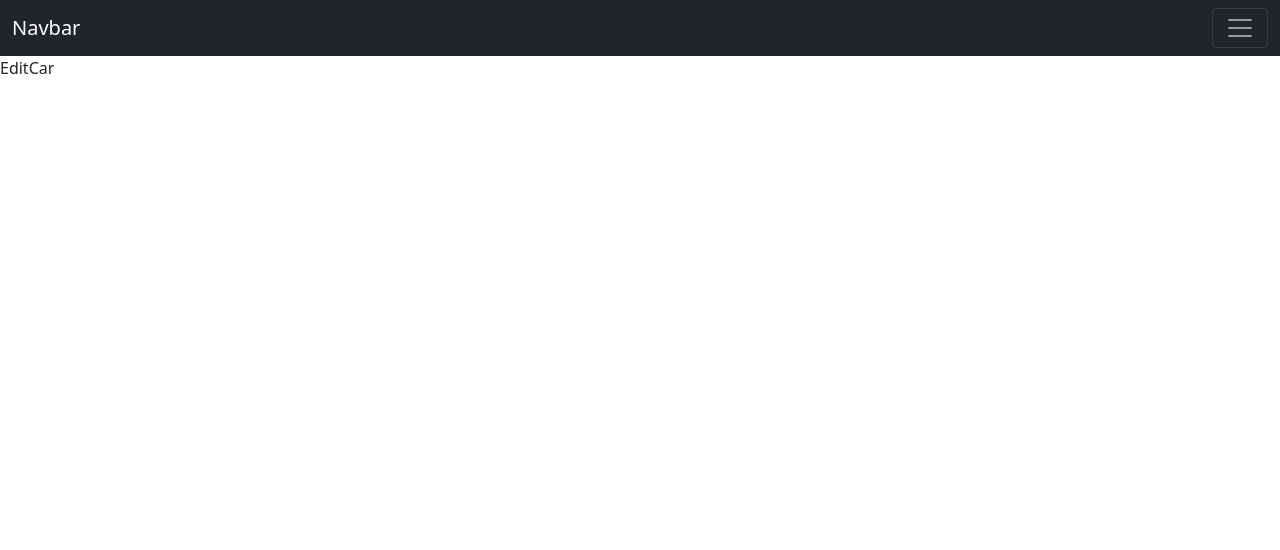
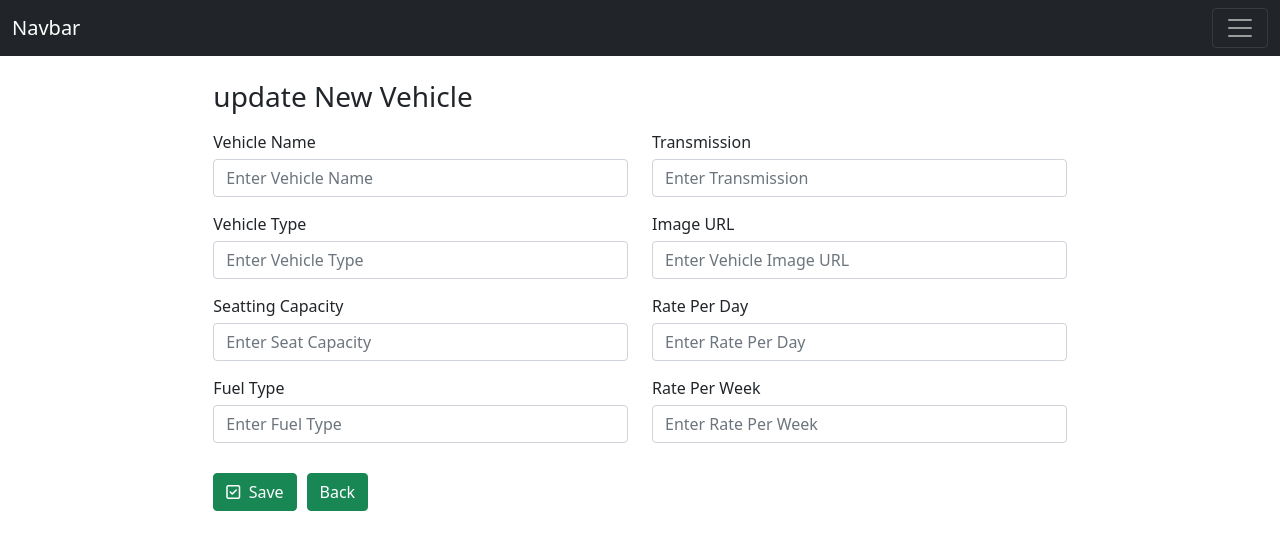
Before and after one commit to kumudu-dodandeniya/Rent-Cars-System, a React (Create React App) app in the folder client/: page /edit/1 in a window 1280 px wide. Shown: the top 550 px of the page. Built offline with nearby package versions, Linux system fonts and the light colour scheme; no server answers.

Commit message:
update car details

```diff
--- a/client/src/components/CarDetails.js
+++ b/client/src/components/CarDetails.js
@@ -1,5 +1,6 @@
 import React, { Component } from 'react'
 import axios  from 'axios';
+import { Button, Card, Container, Col, Row } from "react-bootstrap";
 
 export default class CarDetails extends Component {
     constructor(props){
@@ -28,7 +29,7 @@ export default class CarDetails extends Component {
 
     const {name,type,capacity,fuelType,transmission,image,rateper,rateweek} = this.state.car;
     return (
-    <div className="container text-center list vehicle">
+        <div className="container text-center list vehicle">
       <div className='row'>
             <div className='col-md-12'>
             <h4 style={{marginTop:'20px'}}>{name}</h4>
@@ -66,7 +67,6 @@ export default class CarDetails extends Component {
 
 
       </div>
-
     )
   }
 }
--- a/client/src/components/CreateCar.js
+++ b/client/src/components/CreateCar.js
@@ -1,181 +1,204 @@
-import React, { Component } from 'react'
-import axios from 'axios';
+import React, { Component } from "react";
+import axios from "axios";
+import { Button } from "react-bootstrap";
 
 export default class CreateCar extends Component {
-
-constructor(props){
+  constructor(props) {
     super(props);
-  this.state={
-    name:"",
-    transmission:"",
-    type:"",
-    image:"",
-    capacity:"",
-    rateper:"",
-    fuelType:"",
-    rateweek:""
-
-  }
+    this.state = {
+      name: "",
+      transmission: "",
+      type: "",
+      image: "",
+      capacity: "",
+      rateper: "",
+      fuelType: "",
+      rateweek: "",
+    };
   }
 
-handleInputChange =(e) =>{
-  const {name,value} = e.target;
+  handleInputChange = (e) => {
+    const { name, value } = e.target;
     this.setState({
       ...this.state,
-    [name]:value
-  })
-}
+      [name]: value,
+    });
+  };
 
-onSubmit = (e) =>{
+  onSubmit = (e) => {
     e.preventDefault();
 
-  const {name,transmission,type,image,capacity,rateper,fuelType,rateweek} = this.state;
+    const {
+      name,
+      transmission,
+      type,
+      image,
+      capacity,
+      rateper,
+      fuelType,
+      rateweek,
+    } = this.state;
 
     const data = {
-    name:name,
-    transmission:transmission,
-    type:type,
-    image:image,
-    capacity:capacity,
-    rateper:rateper,
-    fuelType:fuelType,
-    rateweek:rateweek
+      name: name,
+      transmission: transmission,
+      type: type,
+      image: image,
+      capacity: capacity,
+      rateper: rateper,
+      fuelType: fuelType,
+      rateweek: rateweek,
+    };
+    console.log(data);
+
+    axios.post("/car/save", data).then((res) => {
+      if (res.data.success) {
+        this.setState({
+          name: "",
+          transmission: "",
+          type: "",
+          image: "",
+          capacity: "",
+          rateper: "",
+          fuelType: "",
+          rateweek: "",
+        });
       }
-  console.log(data)
-
-  axios.post("/car/save", data).then((res)=>{
-    if(res.data.success){
-      this.setState(
-        {
-          name:"",
-          transmission:"",
-          type:"",
-          image:"",
-          capacity:"",
-          rateper:"",
-          fuelType:"",
-          rateweek:""
-
-
-        }
-      )
-    }
-  })
-
-
-}
+    });
+  };
 
   render() {
     return (
-      <div className='col-md-8 mt-4 mx-auto'>
-        <h1 className='h3 mb-3 font-weight-normal'>Add New Vehicle</h1>
+      <div className="col-md-8 mt-4 mx-auto">
+        <h1 className="h3 mb-3 font-weight-normal">Add New Vehicle</h1>
         <form>
+          <div class="row">
+            <div className="col" style={{ marginBottom: "15px" }}>
+              <label style={{ marginBottom: "5px" }}>Vehicle Name</label>
+              <input
+                type="text"
+                className="form-control"
+                name="name"
+                placeholder="Enter Vehicle Name"
+                value={this.state.name}
+                onChange={this.handleInputChange}
+                required
+              >
 
-        <div class="row">
-            <div className='col' style={{marginBottom: '15px'}}>
-                <label style={{marginBottom:'5px'}}>Vehicle Name</label>
-                <input type= "text"
-                className='form-control'
-                name='name'
-                placeholder='Enter Vehicle Name'
-                value={this.state.name}
-                onChange={this.handleInputChange} required></input>
+              </input>
             </div>
 
+            <div className="col" style={{ marginBottom: "15px" }}>
+              <label style={{ marginBottom: "5px" }}>Transmission</label>
 
-            <div className='col' style={{marginBottom: '15px'}}>
-            <label style={{marginBottom:'5px'}}>Transmission</label>
-
-            <input type= "text"
-            className='form-control'
-            name='transmission'
-            placeholder='Enter Transmission'
+              <input
+                type="text"
+                className="form-control"
+                name="transmission"
+                placeholder="Enter Transmission"
                 value={this.state.transmission}
-            onChange={this.handleInputChange}>
-
-          </input>
-
+                onChange={this.handleInputChange}
+                required
+              ></input>
             </div>
           </div>
 
-
           <div class="row">
-              <div className='col' style={{marginBottom: '15px'}}>
-              <label style={{marginBottom:'5px'}}>Vehicle Type</label>
-              <input type= "text"
-              className='form-control'
-              name='type'
-              placeholder='Enter Vehicle Type'
+            <div className="col" style={{ marginBottom: "15px" }}>
+              <label style={{ marginBottom: "5px" }}>Vehicle Type</label>
+              <input
+                type="text"
+                className="form-control"
+                name="type"
+                placeholder="Enter Vehicle Type"
                 value={this.state.type}
-              onChange={this.handleInputChange}></input>
+                onChange={this.handleInputChange}
+              ></input>
             </div>
 
-
-            <div className='col' style={{marginBottom: '15px'}}>
-            <label style={{marginBottom:'5px'}}>Image URL</label>
-            <input type= "text"
-            className='form-control'
-            name='image'
-            placeholder='Enter Vehicle Image URL'
+            <div className="col" style={{ marginBottom: "15px" }}>
+              <label style={{ marginBottom: "5px" }}>Image URL</label>
+              <input
+                type="text"
+                className="form-control"
+                name="image"
+                placeholder="Enter Vehicle Image URL"
                 value={this.state.image}
-            onChange={this.handleInputChange}></input>
+                onChange={this.handleInputChange}
+              ></input>
             </div>
           </div>
 
-
           <div class="row">
-         <div className='col' style={{marginBottom: '15px'}}>
-            <label style={{marginBottom:'5px'}}>Seatting Capacity</label>
-            <input type= "text"
-            className='form-control'
-            name='capacity'
-            placeholder='Enter Seat Capacity'
+            <div className="col" style={{ marginBottom: "15px" }}>
+              <label style={{ marginBottom: "5px" }}>Seatting Capacity</label>
+              <input
+                type="text"
+                className="form-control"
+                name="capacity"
+                placeholder="Enter Seat Capacity"
                 value={this.state.capacity}
-            onChange={this.handleInputChange}></input>
+                onChange={this.handleInputChange}
+              ></input>
             </div>
 
-          <div className='col' style={{marginBottom: '15px'}}>
-            <label style={{marginBottom:'5px'}}>Rate Per Day</label>
-            <input type= "text"
-            className='form-control'
-            name='rateper'
-            placeholder='Enter Rate Per Day'
+            <div className="col" style={{ marginBottom: "15px" }}>
+              <label style={{ marginBottom: "5px" }}>Rate Per Day</label>
+              <input
+                type="text"
+                className="form-control"
+                name="rateper"
+                placeholder="Enter Rate Per Day"
                 value={this.state.rateper}
-            onChange={this.handleInputChange}></input>
-          </div>
-
-           </div>
-
-
-           <div class="row">
-           <div className='col' style={{marginBottom: '15px'}}>
-            <label style={{marginBottom:'5px'}}>Fuel Type</label>
-            <input type= "text"
-            className='form-control'
-            name='fuelType'
-            placeholder='Enter Fuel Type'
-            value={this.state.fuelType}
-            onChange={this.handleInputChange}></input>
-          </div>
-
-          <div className='col' style={{marginBottom: '15px'}}>
-            <label style={{marginBottom:'5px'}}>Rate Per Week</label>
-            <input type= "text"
-            className='form-control'
-            name='rateweek'
-            placeholder='Enter Rate Per Week'
-            value={this.state.rateweek}
-            onChange={this.handleInputChange}></input>
+                onChange={this.handleInputChange}
+              ></input>
             </div>
           </div>
 
+          <div class="row">
+            <div className="col" style={{ marginBottom: "15px" }}>
+              <label style={{ marginBottom: "5px" }}>Fuel Type</label>
+              <input
+                type="text"
+                className="form-control"
+                name="fuelType"
+                placeholder="Enter Fuel Type"
+                value={this.state.fuelType}
+                onChange={this.handleInputChange}
+              ></input>
+            </div>
 
-          <button className='btn btn-success' type='submit' style={{marginTop:'15px', marginBottom: '20px'}} onClick={this.onSubmit}>
-            <i className='far fa-check-square'></i>&nbsp; Save
+            <div className="col" style={{ marginBottom: "15px" }}>
+              <label style={{ marginBottom: "5px" }}>Rate Per Week</label>
+              <input
+                type="text"
+                className="form-control"
+                name="rateweek"
+                placeholder="Enter Rate Per Week"
+                value={this.state.rateweek}
+                onChange={this.handleInputChange}
+              ></input>
+            </div>
+          </div>
+
+          <button
+            className="btn btn-success"
+            type="submit"
+            style={{ marginTop: "15px", marginBottom: "20px", marginRight:"10px" }}
+            onClick={this.onSubmit}
+          >
+            <i className="far fa-check-square"></i>&nbsp; Save
           </button>
+
+          <Button
+                    variant="success"
+                    style={{ marginTop: "15px", marginBottom: "20px" }}
+                    onClick={() => this.props.history.push(`/`)}
+                  >
+                    Back
+                  </Button>
         </form>
-
       </div>
-    )
+    );
   }
 }
--- a/client/src/components/EditCar.js
+++ b/client/src/components/EditCar.js
@@ -1,11 +1,225 @@
-import React, { Component } from 'react'
+import React, { Component } from "react";
+import axios from "axios";
+import { Button } from "react-bootstrap";
 
 export default class EditCar extends Component {
+  constructor(props) {
+    super(props);
+    this.state = {
+      name: "",
+      transmission: "",
+      type: "",
+      image: "",
+      capacity: "",
+      rateper: "",
+      fuelType: "",
+      rateweek: "",
+    };
+  }
+
+  handleInputChange = (e) => {
+    const { name, value } = e.target;
+    this.setState({
+      ...this.state,
+      [name]: value,
+    });
+  };
+
+  onSubmit = (e) => {
+    e.preventDefault();
+    const id = this.props.match.params.id;
+
+    const {
+      name,
+      transmission,
+      type,
+      image,
+      capacity,
+      rateper,
+      fuelType,
+      rateweek,
+    } = this.state;
+
+    const data = {
+      name: name,
+      transmission: transmission,
+      type: type,
+      image: image,
+      capacity: capacity,
+      rateper: rateper,
+      fuelType: fuelType,
+      rateweek: rateweek,
+    };
+    console.log(data);
+
+    axios.put(`/car/update/${id}`, data).then((res) => {
+      if (res.data.success) {
+        alert("Car Details Updated Successfull");
+        this.setState({
+          name: "",
+          transmission: "",
+          type: "",
+          image: "",
+          capacity: "",
+          rateper: "",
+          fuelType: "",
+          rateweek: "",
+        });
+      }
+    });
+  };
+
+  componentDidMount() {
+    const id = this.props.match.params.id;
+
+    axios.get(`http://localhost:8000/car/${id}`).then((res) => {
+      if (res.data.success) {
+        this.setState({
+          name: res.data.car.name,
+          transmission: res.data.car.transmission,
+          type: res.data.car.type,
+          image: res.data.car.image,
+          capacity: res.data.car.capacity,
+          rateper: res.data.car.rateper,
+          fuelType: res.data.car.fuelType,
+          rateweek: res.data.car.rateweek,
+        });
+        console.log(this.state.car);
+      }
+    });
+  }
+
   render() {
     return (
-      <div>
-         <p>EditCar</p>
+      <div className="col-md-8 mt-4 mx-auto">
+        <h1 className="h3 mb-3 font-weight-normal">update New Vehicle</h1>
+        <form>
+          <div class="row">
+            <div className="col" style={{ marginBottom: "15px" }}>
+              <label style={{ marginBottom: "5px" }}>Vehicle Name</label>
+              <input
+                type="text"
+                className="form-control"
+                name="name"
+                placeholder="Enter Vehicle Name"
+                value={this.state.name}
+                onChange={this.handleInputChange}
+                required
+              ></input>
+            </div>
+
+            <div className="col" style={{ marginBottom: "15px" }}>
+              <label style={{ marginBottom: "5px" }}>Transmission</label>
+
+              <input
+                type="text"
+                className="form-control"
+                name="transmission"
+                placeholder="Enter Transmission"
+                value={this.state.transmission}
+                onChange={this.handleInputChange}
+              ></input>
+            </div>
+          </div>
+
+          <div class="row">
+            <div className="col" style={{ marginBottom: "15px" }}>
+              <label style={{ marginBottom: "5px" }}>Vehicle Type</label>
+              <input
+                type="text"
+                className="form-control"
+                name="type"
+                placeholder="Enter Vehicle Type"
+                value={this.state.type}
+                onChange={this.handleInputChange}
+              ></input>
+            </div>
+
+            <div className="col" style={{ marginBottom: "15px" }}>
+              <label style={{ marginBottom: "5px" }}>Image URL</label>
+              <input
+                type="text"
+                className="form-control"
+                name="image"
+                placeholder="Enter Vehicle Image URL"
+                value={this.state.image}
+                onChange={this.handleInputChange}
+              ></input>
+            </div>
+          </div>
+
+          <div class="row">
+            <div className="col" style={{ marginBottom: "15px" }}>
+              <label style={{ marginBottom: "5px" }}>Seatting Capacity</label>
+              <input
+                type="text"
+                className="form-control"
+                name="capacity"
+                placeholder="Enter Seat Capacity"
+                value={this.state.capacity}
+                onChange={this.handleInputChange}
+              ></input>
+            </div>
+
+            <div className="col" style={{ marginBottom: "15px" }}>
+              <label style={{ marginBottom: "5px" }}>Rate Per Day</label>
+              <input
+                type="text"
+                className="form-control"
+                name="rateper"
+                placeholder="Enter Rate Per Day"
+                value={this.state.rateper}
+                onChange={this.handleInputChange}
+              ></input>
+            </div>
+          </div>
+
+          <div class="row">
+            <div className="col" style={{ marginBottom: "15px" }}>
+              <label style={{ marginBottom: "5px" }}>Fuel Type</label>
+              <input
+                type="text"
+                className="form-control"
+                name="fuelType"
+                placeholder="Enter Fuel Type"
+                value={this.state.fuelType}
+                onChange={this.handleInputChange}
+              ></input>
+            </div>
+
+            <div className="col" style={{ marginBottom: "15px" }}>
+              <label style={{ marginBottom: "5px" }}>Rate Per Week</label>
+              <input
+                type="text"
+                className="form-control"
+                name="rateweek"
+                placeholder="Enter Rate Per Week"
+                value={this.state.rateweek}
+                onChange={this.handleInputChange}
+              ></input>
+            </div>
+          </div>
+
+          <Button
+            className="btn btn-success"
+            type="submit"
+            style={{ marginTop: "15px", marginBottom: "20px", marginRight:"10px" }}
+            onClick={this.onSubmit}
+          >
+            <i className="far fa-check-square"></i>&nbsp; Save
+          </Button>
+
+
+
+          <Button
+                    variant="success"
+                    style={{ marginTop: "15px", marginBottom: "20px" }}
+                    onClick={() => this.props.history.push(`/`)}
+                  >
+                    Back
+                  </Button>
+        </form>
       </div>
-    )
+    );
   }
 }
--- a/client/src/components/Home.js
+++ b/client/src/components/Home.js
@@ -69,8 +69,7 @@ export default class Home extends Component {
                 <Card.Body>
                   <Card.Title>{item.name}</Card.Title>
                   <Card.Text>
-                    Some quick example text to build on the card title and make
-                    up the bulk of the card's content.
+                  There is a brand new fleet of luxury cars for hire in Sri Lanka on offer.Leather Int. A/C, Ambient/ Mood lighting, Power Steering, Blue Tooth
                   </Card.Text>
                   <Button
                     variant="success"
```
Also changed, not shown: client/src/components/ReadCars.js (+3 -5 lines), 1 other file (tests, documents, lock files or other folders). Lines whose indentation alone changed are shown as unchanged.
